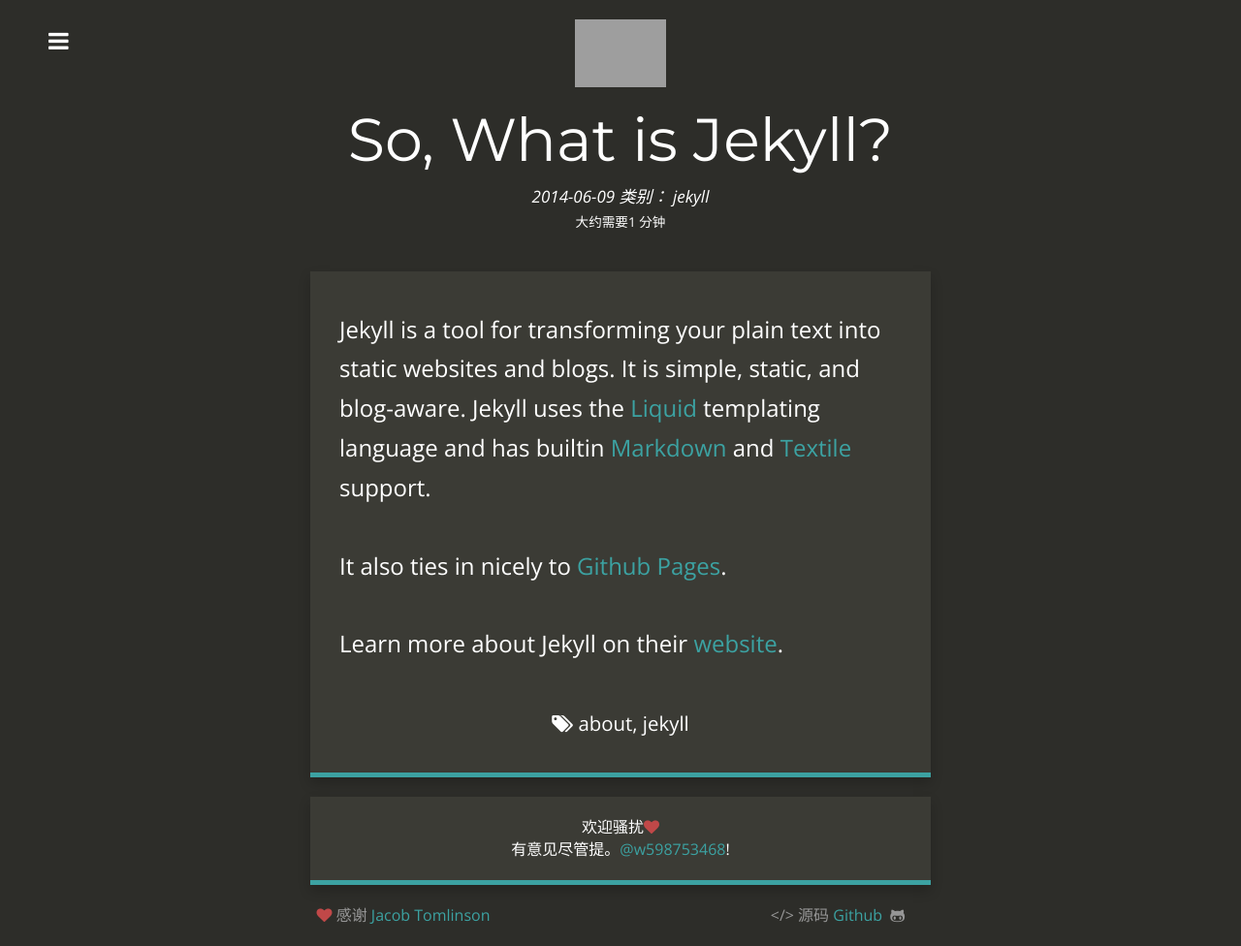
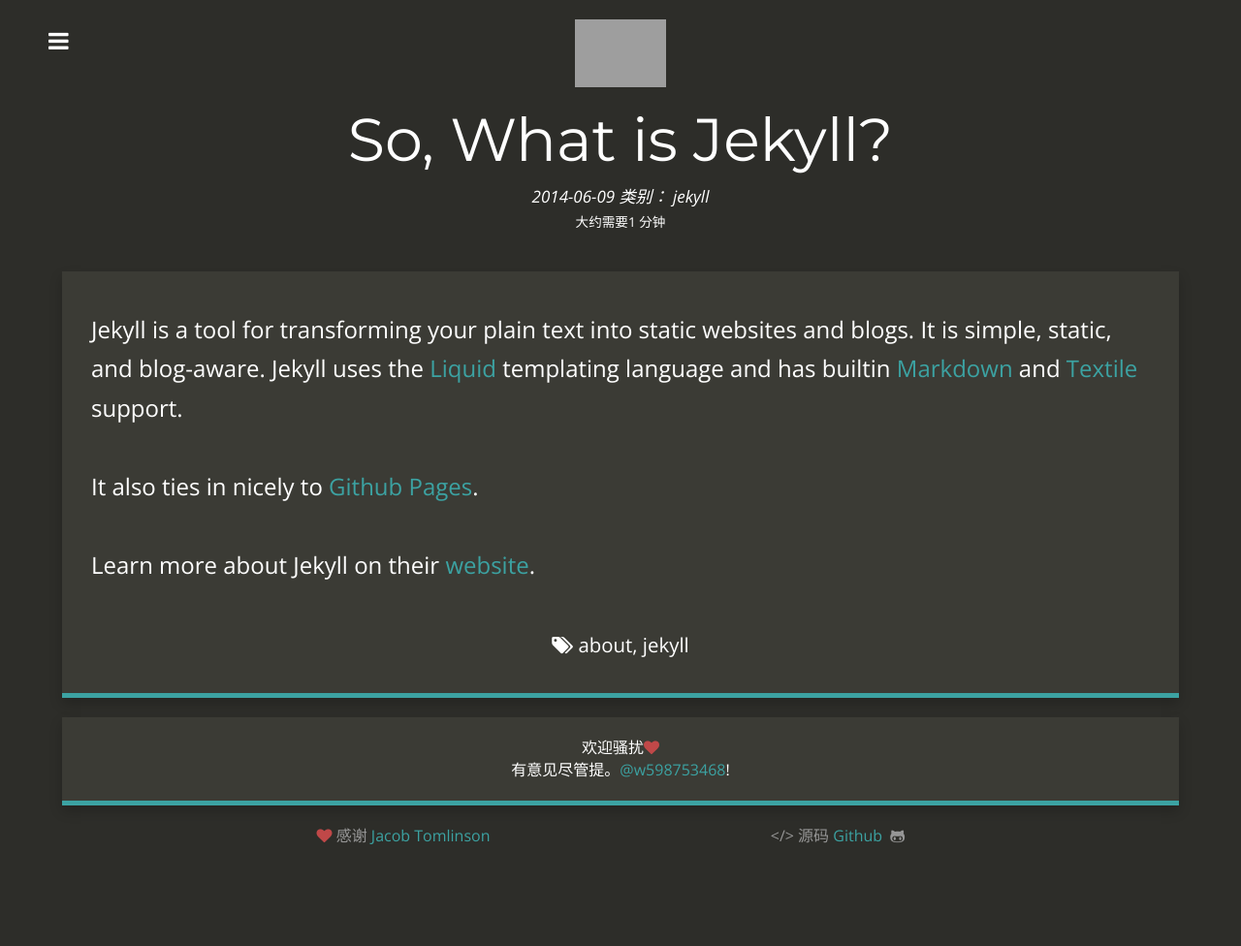
Before and after one commit to 598753468/598753468.github.io, a Jekyll site: the page built from _posts/2014-06-09-so-what-is-jekyll.md, in a window 1280 px wide. Shown: the whole page at 97% size. Built offline with Jekyll 4.4.1, drawn with Linux system fonts in a browser that asks for light colours; nearby versions of some CDN libraries; after the commit the page ends 900 px from its top, so only the background shows below that; grey boxes are pictures that could not be loaded.

Commit message:
有域名啦

```diff
--- a/CNAME
+++ b/CNAME
@@ -1 +1 @@
-carte-noire.jacobtomlinson.co.uk
+w-zl.cn
--- a/_layouts/post.html
+++ b/_layouts/post.html
@@ -27,7 +27,7 @@
 
       <div class="author">
         <small><i>
-          <!--{% if page.author %}
+          {% if page.author %}
           by
           <span itemprop="author">
             {% if site.google_plus_link %}
@@ -40,7 +40,7 @@
               </a>
             {% endif %}
           </span>
-          {% endif %}-->
+          {% endif %}
            <span itemprop="datePublished" content="2014-08-28">{{ page.date | date: "%Y-%m-%d" }}</span>
           {% if page.categories != empty %} 类别： {% for category in page.categories limit:1 %}{{ category }}{% endfor %}{% endif %}
         </i></small>
--- a/css/style.scss
+++ b/css/style.scss
@@ -521,13 +521,13 @@
 		}
 
 		@media (min-width: $screen-md-min) {
-			width: 70%;
-			margin-left: 15%;
+			width: 90%;
+			margin-left: 5%;
 		}
 
 		@media (min-width: $screen-lg-min) {
-			width: 50%;
-			margin-left: 25%;
+			width: 90%;
+			margin-left: 5%;
 		}
 
 		.thumb {
--- a/index.html
+++ b/index.html
@@ -25,7 +25,7 @@
 
             <div class="articles">
 
-              <h2>近期的文章</h2>
+              <h2>近期文章</h2>
 
               <ul>
                   {% for post in site.posts limit: site.post_limit %}
```
